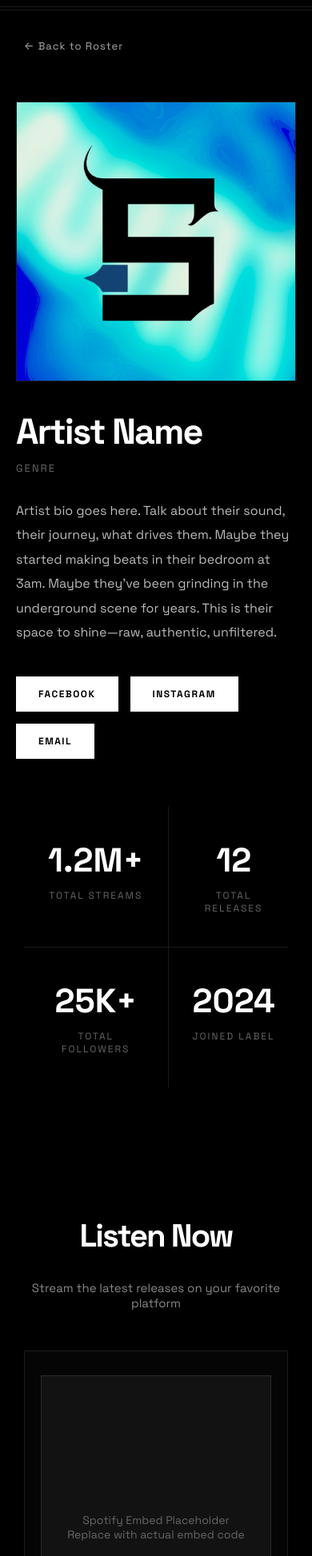
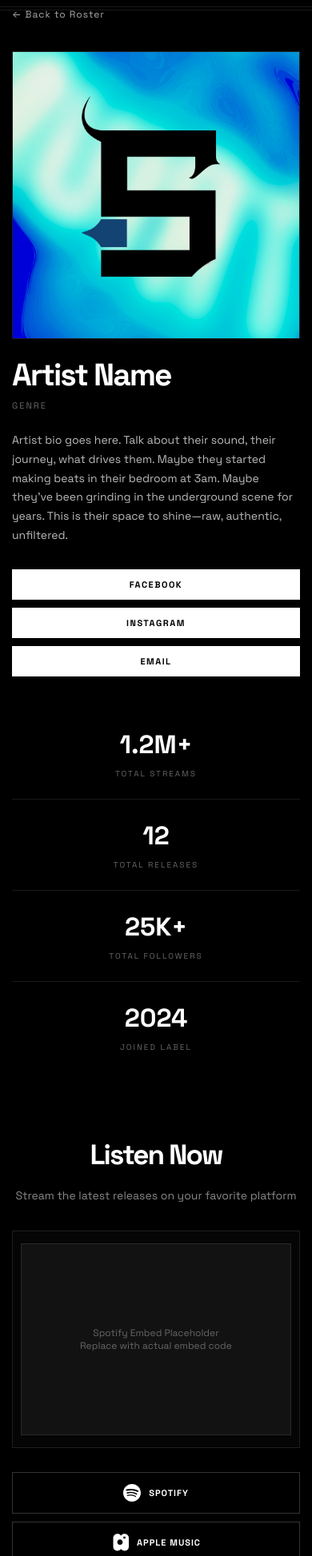
Before and after one commit to AlasdairDev/777heaven-records, a plain HTML site: page artist-pages/6treet.html in a window 390 px wide. Shown: the part 54-2000 px from the top of the page at 80% size. Drawn offline with Linux system fonts and the light colour scheme.

Commit message:
modified:   Includes/artist-page.css

```diff
--- a/Includes/artist-page.css
+++ b/Includes/artist-page.css
@@ -445,16 +445,45 @@ footer {
     margin: 0;
 }
 
-/* Responsive Design */
+/* ============================================
+   RESPONSIVE DESIGN - MOBILE & TABLET
+   ============================================ */
+
+/* Tablet styles (768px - 968px) */
 @media (max-width: 968px) {
+    .back-nav {
+        padding: 80px 25px 15px;
+    }
+
     .artist-hero {
         grid-template-columns: 1fr;
         gap: 40px;
-        padding: 40px 20px 60px;
+        padding: 40px 25px 60px;
+    }
+
+    .artist-image {
+        max-width: 400px;
+        margin: 0 auto;
+    }
+
+    .artist-details h1 {
+        font-size: clamp(40px, 7vw, 65px);
+    }
+
+    .stats-section {
+        padding: 0 25px 60px;
     }
 
     .stats-grid {
         grid-template-columns: repeat(2, 1fr);
+    }
+
+    .discography-section {
+        padding: 60px 25px;
+    }
+
+    .section-header {
+        margin-bottom: 40px;
     }
 
     .releases-grid {
@@ -466,19 +495,30 @@ footer {
         max-width: 350px;
     }
 
+    .stream-section {
+        padding: 60px 25px 100px;
+    }
+
     .embed-container {
         padding: 30px 20px;
     }
 
+    .embed-placeholder {
+        height: 320px;
+    }
+
+    .dsp-buttons {
+        gap: 12px;
+    }
+
     .footer-grid {
         grid-template-columns: 1fr;
-        gap: 35px;
+        gap: 40px;
         margin-bottom: 30px;
     }
 
     .footer-brand {
         padding-right: 0;
-        text-align: left;
     }
 
     .footer-brand p {
@@ -487,19 +527,163 @@ footer {
 
     .footer-links {
         min-width: auto;
-        text-align: left;
+    }
+}
+
+/* Mobile styles (480px - 768px) */
+@media (max-width: 768px) {
+    .back-nav {
+        padding: 70px 20px 15px;
+    }
+
+    .back-nav a {
+        font-size: 12px;
+    }
+
+    .artist-hero {
+        padding: 30px 20px 50px;
+        gap: 30px;
+    }
+
+    .artist-image {
+        max-width: 100%;
+        font-size: 80px;
+    }
+
+    .artist-details h1 {
+        font-size: clamp(36px, 9vw, 50px);
+        margin-bottom: 12px;
+    }
+
+    .artist-genre {
+        font-size: 11px;
+        margin-bottom: 25px;
+    }
+
+    .artist-bio {
+        font-size: 15px;
+        line-height: 1.8;
+        margin-bottom: 30px;
+    }
+
+    .social-links {
+        gap: 10px;
+    }
+
+    .social-link {
+        padding: 12px 24px;
+        font-size: 11px;
+        flex: 1 1 auto;
+        text-align: center;
+        justify-content: center;
+    }
+
+    .stats-section {
+        padding: 0 20px 50px;
+    }
+
+    .stat-card {
+        padding: 30px 20px;
+    }
+
+    .stat-number {
+        font-size: 36px;
+    }
+
+    .stat-label {
+        font-size: 10px;
+    }
+
+    .discography-section {
+        padding: 50px 20px;
+    }
+
+    .section-header {
+        margin-bottom: 35px;
+    }
+
+    .section-header h2 {
+        font-size: clamp(32px, 7vw, 45px);
+    }
+
+    .section-header p {
+        font-size: 13px;
+    }
+
+    .releases-grid {
+        gap: 15px;
+    }
+
+    .release-card {
+        max-width: 100%;
+    }
+
+    .release-info {
+        padding: 20px;
+    }
+
+    .release-title {
+        font-size: 18px;
+    }
+
+    .stream-section {
+        padding: 50px 20px 80px;
+    }
+
+    .stream-section h2 {
+        font-size: clamp(32px, 8vw, 48px);
+        margin-bottom: 20px;
+    }
+
+    .stream-section p {
+        font-size: 14px;
+        margin-bottom: 35px;
+    }
+
+    .embed-container {
+        padding: 20px 15px;
+        margin-bottom: 30px;
+    }
+
+    .embed-placeholder {
+        height: 280px;
+        font-size: 13px;
+    }
+
+    .dsp-buttons {
+        gap: 10px;
+    }
+
+    .dsp-btn {
+        padding: 14px 24px;
+        font-size: 11px;
+        flex: 1 1 calc(50% - 5px);
+        justify-content: center;
+    }
+
+    footer {
+        padding: 40px 20px 20px;
+    }
+
+    .footer-grid {
+        gap: 30px;
+    }
+
+    .footer-brand h3 {
+        font-size: 16px;
+    }
+
+    .footer-brand p {
+        font-size: 11px;
     }
 
     .footer-links h4 {
+        font-size: 9px;
         margin-bottom: 10px;
     }
 
     .footer-links a {
-        margin-bottom: 8px;
-    }
-
-    .footer-links a:hover {
-        padding-left: 5px;
+        font-size: 12px;
     }
 
     .footer-bottom {
@@ -507,3 +691,128 @@ footer {
         font-size: 10px;
     }
 }
+
+/* Small mobile styles (max 480px) */
+@media (max-width: 480px) {
+    .back-nav {
+        padding: 60px 15px 12px;
+    }
+
+    .artist-hero {
+        padding: 25px 15px 40px;
+        gap: 25px;
+    }
+
+    .artist-image {
+        font-size: 60px;
+    }
+
+    .artist-details h1 {
+        font-size: clamp(32px, 10vw, 42px);
+    }
+
+    .artist-bio {
+        font-size: 14px;
+        line-height: 1.7;
+    }
+
+    .social-links {
+        flex-direction: column;
+    }
+
+    .social-link {
+        width: 100%;
+    }
+
+    .stats-section {
+        padding: 0 15px 40px;
+    }
+
+    .stats-grid {
+        grid-template-columns: 1fr;
+    }
+
+    .stat-card {
+        padding: 25px 15px;
+    }
+
+    .stat-number {
+        font-size: 32px;
+    }
+
+    .discography-section {
+        padding: 40px 15px;
+    }
+
+    .release-cover {
+        font-size: 50px;
+    }
+
+    .release-info {
+        padding: 18px;
+    }
+
+    .stream-section {
+        padding: 40px 15px 60px;
+    }
+
+    .stream-section h2 {
+        font-size: clamp(28px, 9vw, 38px);
+    }
+
+    .embed-container {
+        padding: 15px 10px;
+    }
+
+    .embed-placeholder {
+        height: 240px;
+        font-size: 12px;
+    }
+
+    .dsp-buttons {
+        flex-direction: column;
+    }
+
+    .dsp-btn {
+        width: 100%;
+        flex: 1 1 100%;
+    }
+
+    footer {
+        padding: 35px 15px 18px;
+    }
+
+    .footer-grid {
+        gap: 25px;
+    }
+}
+
+/* Landscape mobile optimization */
+@media (max-width: 968px) and (orientation: landscape) {
+    .artist-hero {
+        grid-template-columns: 1fr 1.2fr;
+        gap: 30px;
+    }
+
+    .artist-image {
+        max-width: 300px;
+    }
+
+    .stats-grid {
+        grid-template-columns: repeat(4, 1fr);
+    }
+}
+
+@media (max-width: 768px) and (orientation: landscape) {
+    .artist-hero {
+        padding: 25px 20px 40px;
+    }
+
+    .artist-image {
+        max-width: 250px;
+    }
+
+    .stat-card {
+        padding: 25px 15px;
+    }
+}
```
